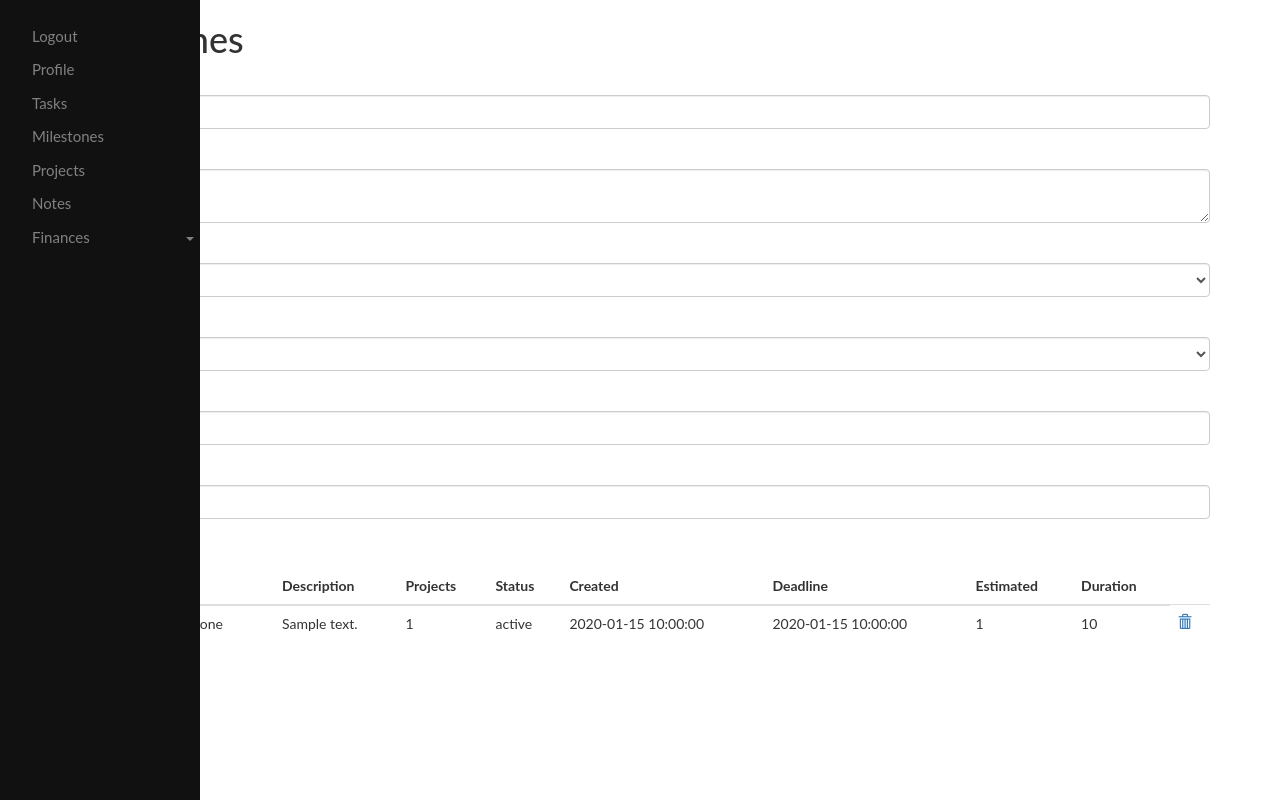
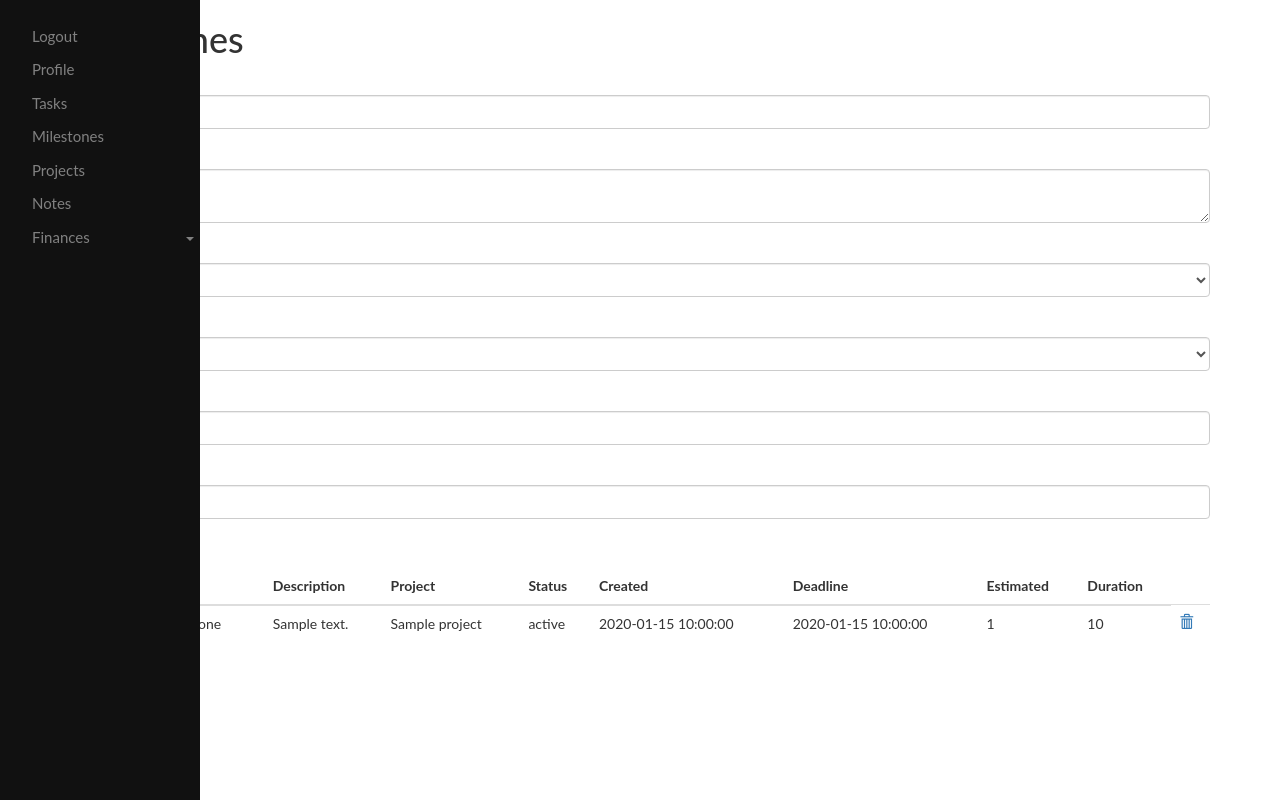
Before and after one commit to lexluter1988/planner, a Flask app: page /milestones/milestones in a window 1280 px wide. Run offline with Flask 2, Linux system fonts and the light colour scheme; a user stored in the database is signed in; tables that the repository leaves empty hold one stand-in row (values such as "Sample post"); some libraries are stand-ins or nearby versions.

Commit message:
linked tasks milestones and projects

```diff
--- a/app/milestones/forms.py
+++ b/app/milestones/forms.py
@@ -10,9 +10,7 @@ class MilestoneForm(FlaskForm):
     name = StringField(_l('Name'), validators=[DataRequired()])
     description = TextAreaField(_l('Description'))
 
-    projects = SelectField(_l('Project'),
-                           choices=[('home', 'Home'),
-                                    ('work', 'Work')])
+    project = SelectField(_l('Project'), coerce=int)
 
     status = SelectField(_l('Status'),
                          choices=[
--- a/app/milestones/routes.py
+++ b/app/milestones/routes.py
@@ -5,9 +5,10 @@ from flask_login import login_required, current_user
 from flask_babel import _, lazy_gettext as _l
 
 from app import db
-from app.models import Milestone
+from app.models import Milestone, Project
 from app.milestones import bp
 from app.milestones.forms import MilestoneForm
+from app.projects.routes import create_default_project
 
 
 @bp.route('/milestones', methods=['GET', 'POST'])
@@ -18,11 +19,18 @@ def add():
         return redirect(url_for('main.index'))
     form = MilestoneForm()
     milestones = Milestone.query.all()
+
+    projects = Project.query.all()
+    if not projects:
+        projects = [create_default_project()]
+    form.project.choices = [(p.id, p.name) for p in projects]
+
     if form.validate_on_submit():
+        selected_project = Project.query.get(form.project.data)
         milestone = Milestone(
             name=form.name.data,
             description=form.description.data,
-            projects=form.projects.data,
+            project=selected_project,
             status=form.status.data,
             created=datetime.utcnow(),
             deadline=form.deadline.data,
@@ -53,7 +61,7 @@ def create_default_milestone():
     milestone = Milestone(
         name=_('default'),
         description=_('Automatically generated default milestone '),
-        projects=None,
+        project=None,
         status=None,
         created=datetime.utcnow(),
         deadline=None,
--- a/app/models.py
+++ b/app/models.py
@@ -76,7 +76,6 @@ class Task(db.Model):
 
 
 class Project(db.Model):
-    # TODO: link projects with users, tasks and milestones
     id = db.Column(db.Integer, primary_key=True)
     name = db.Column(db.Text)
 
@@ -102,7 +101,6 @@ class Milestone(db.Model):
 
     tasks = db.relationship('Task', backref='milestone', lazy='dynamic')
     description = db.Column(db.Text)
-    projects = db.Column(db.Integer, nullable=True)
     status = db.Column(db.String(64))
     created = db.Column(db.DateTime)
     ended = db.Column(db.DateTime)
--- a/app/tasks/forms.py
+++ b/app/tasks/forms.py
@@ -10,10 +10,8 @@ class TaskForm(FlaskForm):
     name = StringField(_l('Name'), validators=[DataRequired()])
     description = TextAreaField(_l('Description'))
 
-    # TODO: pass projects or default from data here
     project = SelectField(_l('Project'), coerce=int)
 
-    # TODO: pass milestones or default from data here
     milestone = SelectField(_l('Milestone'), coerce=int)
 
     priority = SelectField(_l('Priority'),
--- a/app/templates/milestones/milestones.html
+++ b/app/templates/milestones/milestones.html
@@ -18,7 +18,7 @@
               <th scope="col">{{ _('id') }}</th>
               <th scope="col">{{ _('Name') }}</th>
               <th scope="col">{{ _('Description') }}</th>
-              <th scope="col">{{ _('Projects') }}</th>
+              <th scope="col">{{ _('Project') }}</th>
               <th scope="col">{{ _('Status') }}</th>
               <th scope="col">{{ _('Created') }}</th>
               <th scope="col">{{ _('Deadline') }}</th>
@@ -32,7 +32,7 @@
               <th scope="row">{{ milestone.id }}</th>
               <td>{{ milestone.name }}</td>
               <td>{{ milestone.description }}</td>
-              <td>{{ milestone.projects }}</td>
+              <td>{{ milestone.project.name }}</td>
               <td>{{ milestone.status }}</td>
               <td>{{ milestone.created }}</td>
               <td>{{ milestone.deadline }}</td>
```
